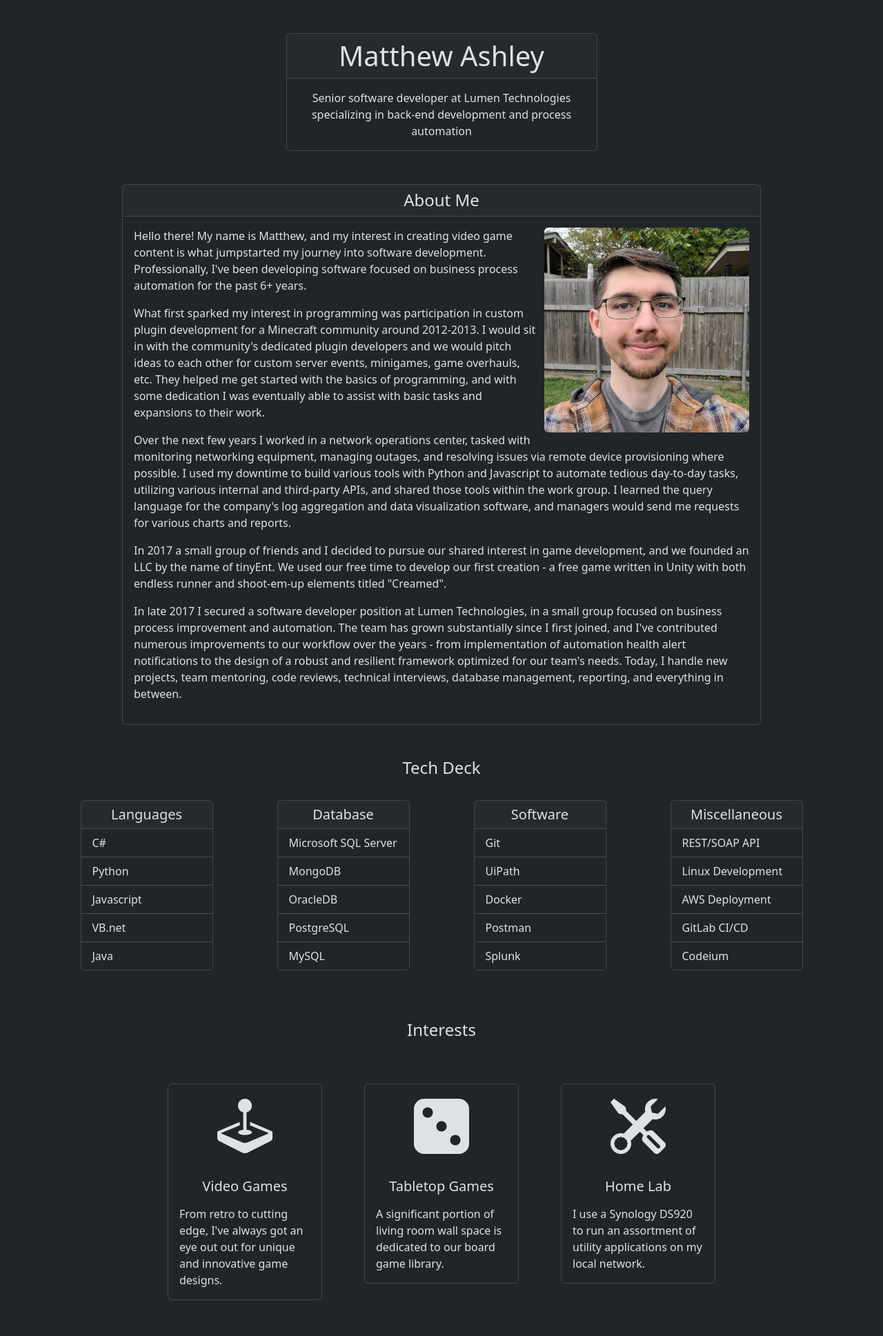
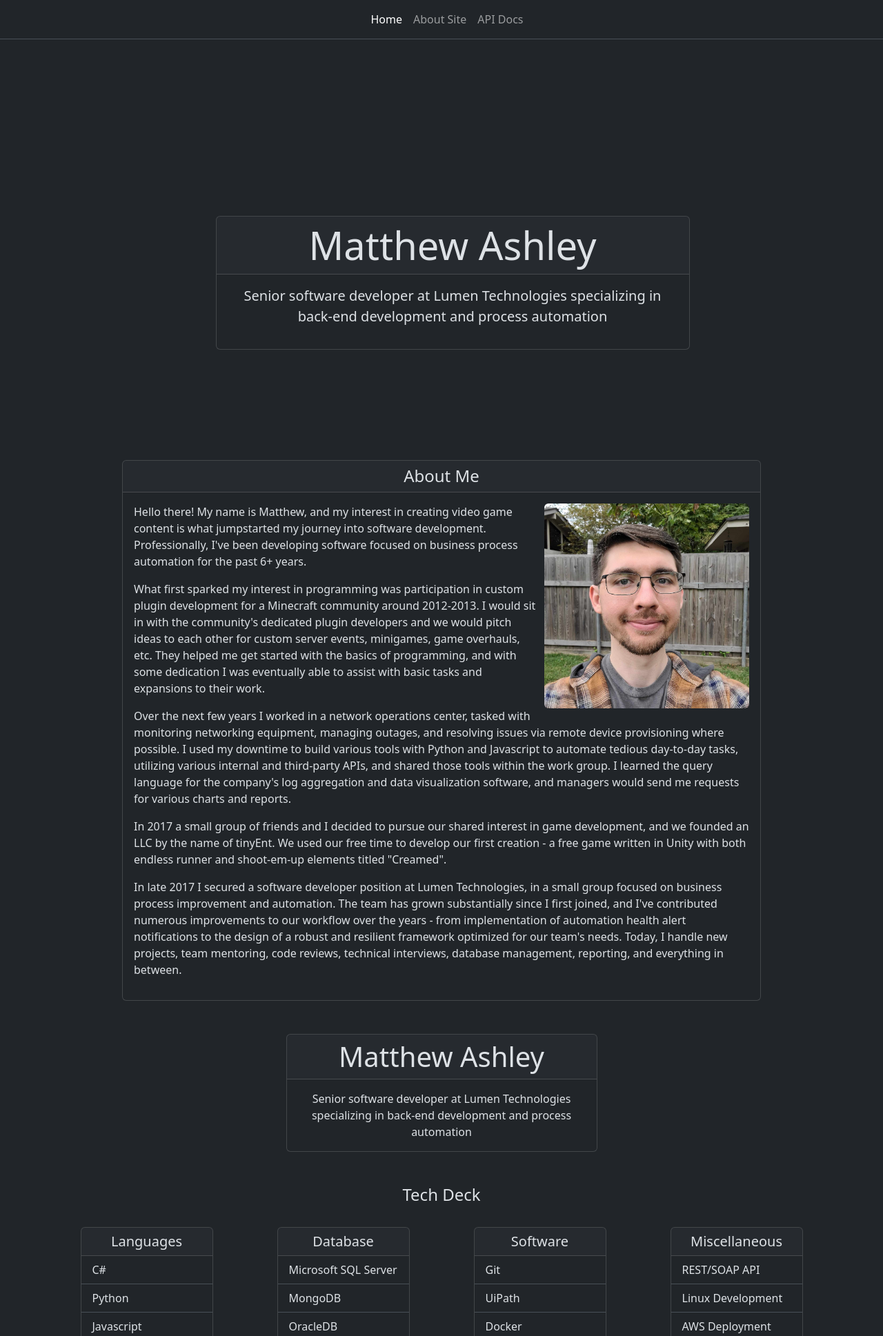
Before and after one commit to borkmaster12/borkfolio, a FastAPI app: page / in a window 1280 px wide. Shown: the top 1937 px of the page at 69% size. Run offline with FastAPI, Linux system fonts and the light colour scheme.

Commit message:
Add navbar

```diff
--- a/src/app/templates/index.html
+++ b/src/app/templates/index.html
@@ -24,16 +24,93 @@
   </head>
 
   <body>
+    <nav class="navbar navbar-expand-lg navbar-dark bg-dark border-bottom">
+      <div class="container-fluid">
+        <a class="navbar-brand" href="#"></a>
+        <button
+          class="navbar-toggler"
+          type="button"
+          data-bs-toggle="collapse"
+          data-bs-target="#navbarNav"
+          aria-controls="navbarNav"
+          aria-expanded="false"
+          aria-label="Toggle navigation"
+        >
+          <span class="navbar-toggler-icon"></span>
+        </button>
+        <div class="collapse navbar-collapse" id="navbarNav">
+          <ul class="navbar-nav mx-auto">
+            <li class="nav-item text-center">
+              <a class="nav-link active" aria-current="page" href="/">Home</a>
+            </li>
+            <li class="nav-item text-center">
+              <a class="nav-link" href="/about">About Site</a>
+            </li>
+            <li class="nav-item text-center">
+              <a class="nav-link" href="/docs">API Docs</a>
+            </li>
+          </ul>
+        </div>
+      </div>
+    </nav>
+
+    <!-- <nav
+      class="navbar navbar-right navbar-expand-md fixed-top bg-dark border-bottom"
+      aria-label="Borkfolio navigation header"
+    >
+      <div class="container-fluid">
+        <button
+          class="navbar-toggler collapsed justify-content-center"
+          type="button"
+          data-bs-toggle="collapse"
+          data-bs-target="#navbarCollapse"
+          aria-controls="navbarCollapse"
+          aria-expanded="false"
+          aria-label="Toggle navigation"
+        >
+          <span class="navbar-toggler-icon"></span>
+        </button>
+
+        <div
+          class="navbar-collapse collapse justify-content-center"
+          id="navbarCollapse"
+        >
+          <ul class="navbar-nav ms-3 mb-2 mb-md-0">
+            <li class="nav-item">
+              <a class="nav-link" aria-current="page" href="/"> Home </a>
+            </li>
+
+            <li class="nav-item">
+              <a class="nav-link" aria-current="page" href="/about">
+                Site Info
+              </a>
+            </li>
+            <li class="nav-item">
+              <a class="nav-link" aria-current="page" href="/docs">
+                API Docs
+              </a>
+            </li>
+          </ul>
+        </div>
+      </div>
+    </nav> -->
+
     <main role="main">
       <div class="container">
-        <div class="row justify-content-center mt-5">
-          <div class="col col-sm-8 col-md-6 col-lg-5">
-            <div class="card align-middle mx-auto">
-              <h1 class="card-header text-center">Matthew Ashley</h1>
+        <div class="mt-md-3 mt-lg-4 mt-xxl-5 pt-3 pt-lg-4 pt-xxl-4"></div>
+        <div class="mt-md-3 mt-lg-4 mt-xxl-5 pt-3 pt-lg-4 pt-xxl-4"></div>
 
-              <div class="card-body text-center">
-                Senior software developer at Lumen Technologies specializing in
-                back-end development and process automation
+        <div class="row">
+          <div
+            class="position-relative overflow-hidden p-3 p-md-5 m-md-3 text-center"
+          >
+            <div class="col-sm-9 p-lg-5 mx-auto mt-5">
+              <div class="card">
+                <h1 class="card-header display-4 fw-normal">Matthew Ashley</h1>
+                <p class="card-body lead fw-normal">
+                  Senior software developer at Lumen Technologies specializing
+                  in back-end development and process automation
+                </p>
               </div>
             </div>
           </div>
@@ -112,6 +189,19 @@
           </div>
         </div>
 
+        <div class="row justify-content-center mt-5">
+          <div class="col col-sm-8 col-md-6 col-lg-5">
+            <div class="card align-middle mx-auto">
+              <h1 class="card-header text-center">Matthew Ashley</h1>
+
+              <div class="card-body text-center">
+                Senior software developer at Lumen Technologies specializing in
+                back-end development and process automation
+              </div>
+            </div>
+          </div>
+        </div>
+
         <div class="row mt-5 justify-content-center">
           <h4 class="text-center">Tech Deck</h4>
 
@@ -184,8 +274,8 @@
                 <h5 class="card-title text-center mb-3">Video Games</h5>
 
                 <p class="card-text">
-                  From retro to cutting edge, I've always got an eye out out for
-                  unique and innovative game designs.
+                  From retro to cutting edge, I love encountering unique and
+                  innovative game designs.
                 </p>
               </div>
             </div>
@@ -202,8 +292,8 @@
                 <h5 class="card-title text-center mb-3">Tabletop Games</h5>
 
                 <p class="card-text">
-                  A significant portion of living room wall space is dedicated
-                  to our board game library.
+                  Our board game library occupies a significant portion of our
+                  living room wall space.
                 </p>
               </div>
             </div>
@@ -220,16 +310,12 @@
                 <h5 class="card-title text-center mb-3">Home Lab</h5>
 
                 <p class="card-text">
-                  I use a Synology DS920 to run an assortment of utility
-                  applications on my local network.
+                  I run an assortment of utility applications on my local
+                  network using a Synology DS920.
                 </p>
               </div>
             </div>
           </div>
-        </div>
-
-        <div class="row mt-5">
-          <h5 class="text-center">Bonus - Pets</h5>
         </div>
 
         <footer
```
